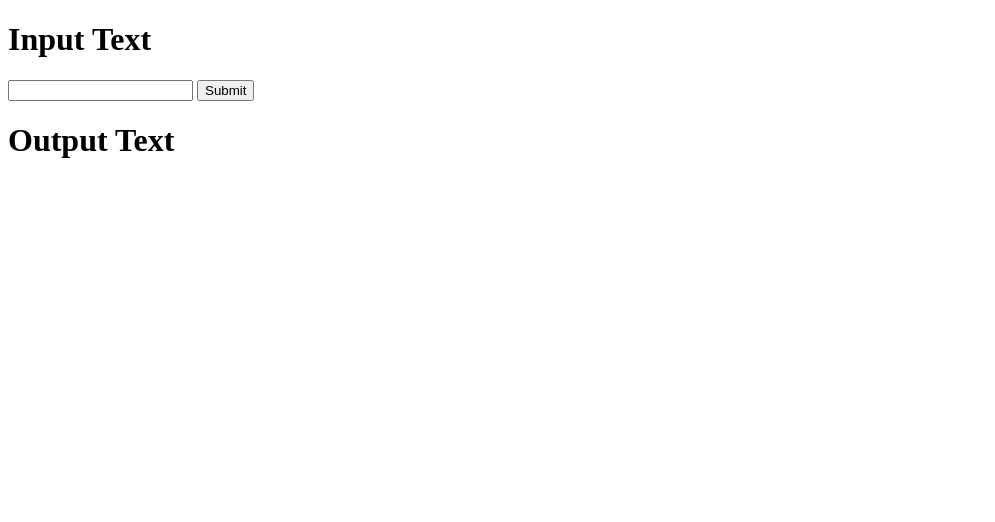
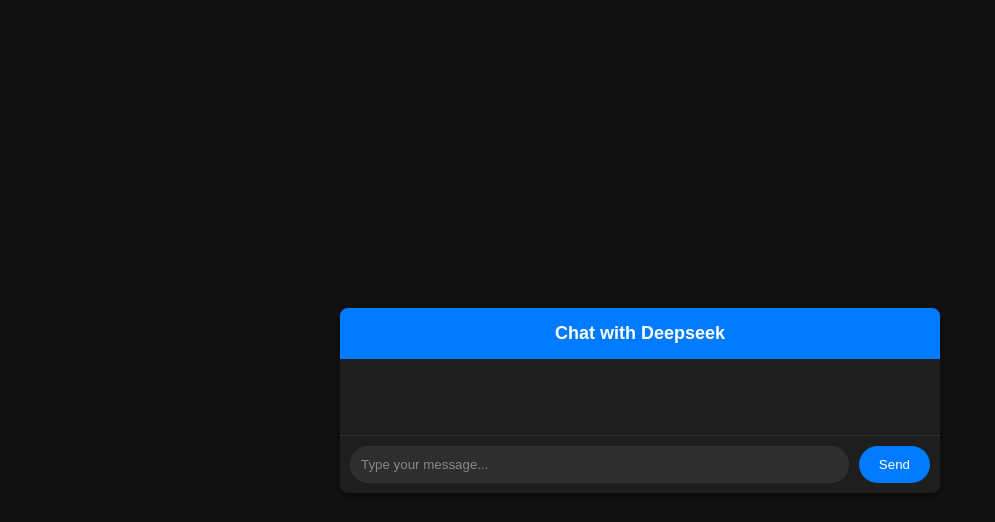
Before and after one commit to yada2x/localdeepseek, a website: page public/index.html in a window 1280 px wide. Shown: the whole page, without its empty margins (0-995 px from the left). Drawn offline with Linux system fonts and the light colour scheme.

Commit message:
Update HTML

```diff
--- a/public/index.html
+++ b/public/index.html
@@ -1,15 +1,93 @@
 <!DOCTYPE html>
 <html lang="en">
     <head>
-        <title>CHAT</title>
+        <meta charset="UTF-8">
+        <meta name="viewport" content="width=device-width, initial-scale=1.0">
+        <title>Chat Interface</title>
+        <style>
+            body {
+                font-family: Arial, sans-serif;
+                background-color: #121212; /* Dark background */
+                margin: 0;
+                padding: 0;
+                display: flex;
+                justify-content: center;
+                align-items: center;
+                height: 100vh;
+                color: #e0e0e0; /* Light text color */
+            }
+            .chat-container {
+                width: 100%;
+                max-width: 600px;
+                background: #1e1e1e; /* Dark container background */
+                border-radius: 8px;
+                box-shadow: 0 2px 10px rgba(0, 0, 0, 0.5);
+                overflow: hidden;
+                display: flex;
+                flex-direction: column;
+            }
+            .chat-header {
+                background: #007bff; /* Keep the header blue for contrast */
+                color: #fff;
+                padding: 15px;
+                text-align: center;
+                font-size: 18px;
+                font-weight: bold;
+            }
+            .chat-messages {
+                flex: 1;
+                padding: 20px;
+                border-bottom: 1px solid #333; /* Darker border */
+                white-space: pre-wrap; /* Preserve line breaks and spaces */
+                overflow-y: auto;
+                max-height: 300px;
+                background: #1e1e1e; /* Dark background */
+                color: #e0e0e0; /* Light text color */
+            }
+            .chat-input {
+                display: flex;
+                padding: 10px;
+                background: #1e1e1e; /* Dark background */
+            }
+            .chat-input input {
+                flex: 1;
+                padding: 10px;
+                border: 1px solid #333; /* Darker border */
+                border-radius: 20px;
+                outline: none;
+                background: #2e2e2e; /* Dark input background */
+                color: #e0e0e0; /* Light text color */
+            }
+            .chat-input input::placeholder {
+                color: #888; /* Placeholder text color */
+            }
+            .chat-input button {
+                margin-left: 10px;
+                padding: 10px 20px;
+                background: #007bff; /* Blue button */
+                color: #fff;
+                border: none;
+                border-radius: 20px;
+                cursor: pointer;
+            }
+            .chat-input button:hover {
+                background: #0056b3; /* Darker blue on hover */
+            }
+        </style>
     </head>
     <body>
-        <h1>Input Text</h1>
-        <input type="text" id="prompt_input" name = "prompt_input">
-        <button type="submit" id="submit_button">Submit</button>
 
-        <h1>Output Text</h1>
-        <p id="prompt_output"></p>
+        <div class="chat-container">
+            <div class="chat-header">
+                Chat with Deepseek
+            </div>
+            <div class="chat-messages" id="prompt_output">
+            </div>
+            <div class="chat-input">
+                <input type="text" id="prompt_input" placeholder="Type your message...">
+                <button type="submit" id="submit_button">Send</button>
+            </div>
+        </div>
 
         <script src="script.js"></script>
     </body>
--- a/public/script.js
+++ b/public/script.js
@@ -1,8 +1,6 @@
 const input = document.getElementById("prompt_input");
 const button = document.getElementById("submit_button");
 const output = document.getElementById("prompt_output");
-
-console.log("Hello World");
 
 button.addEventListener("click", async () => {
     const prompt = input.value;
```
